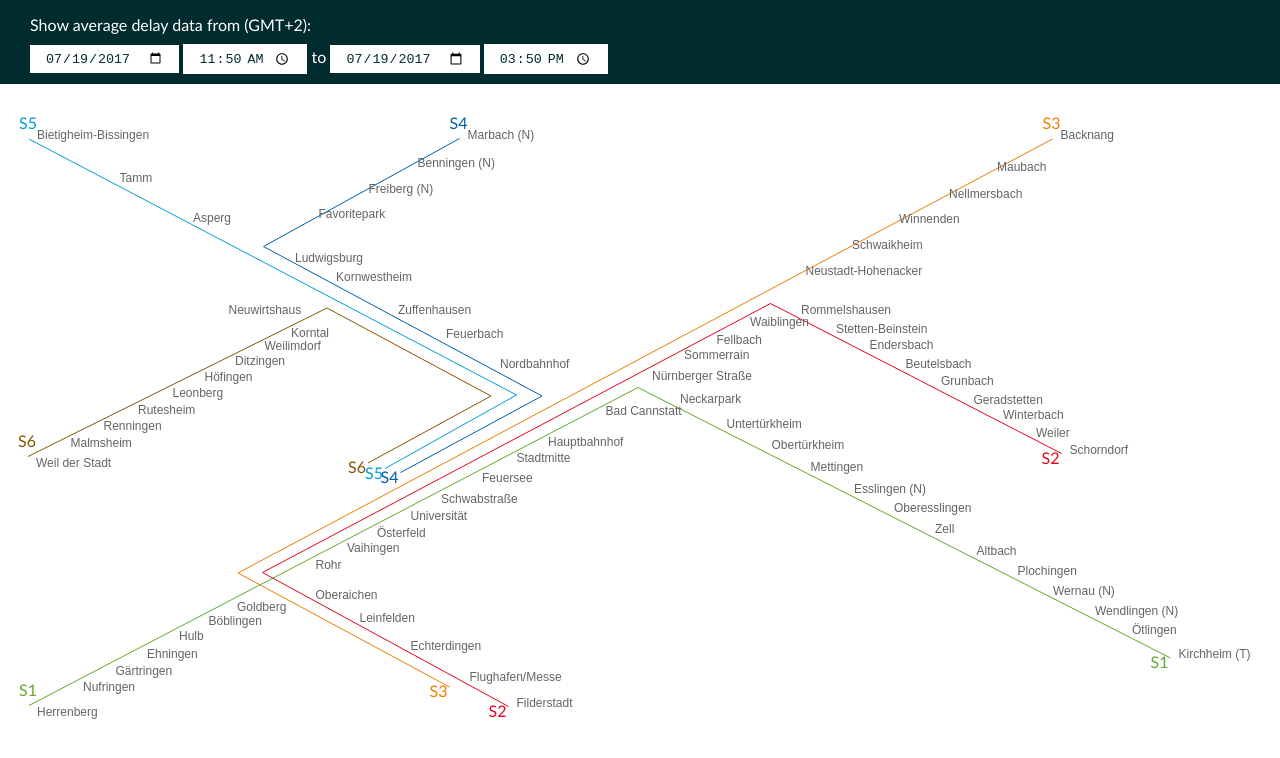
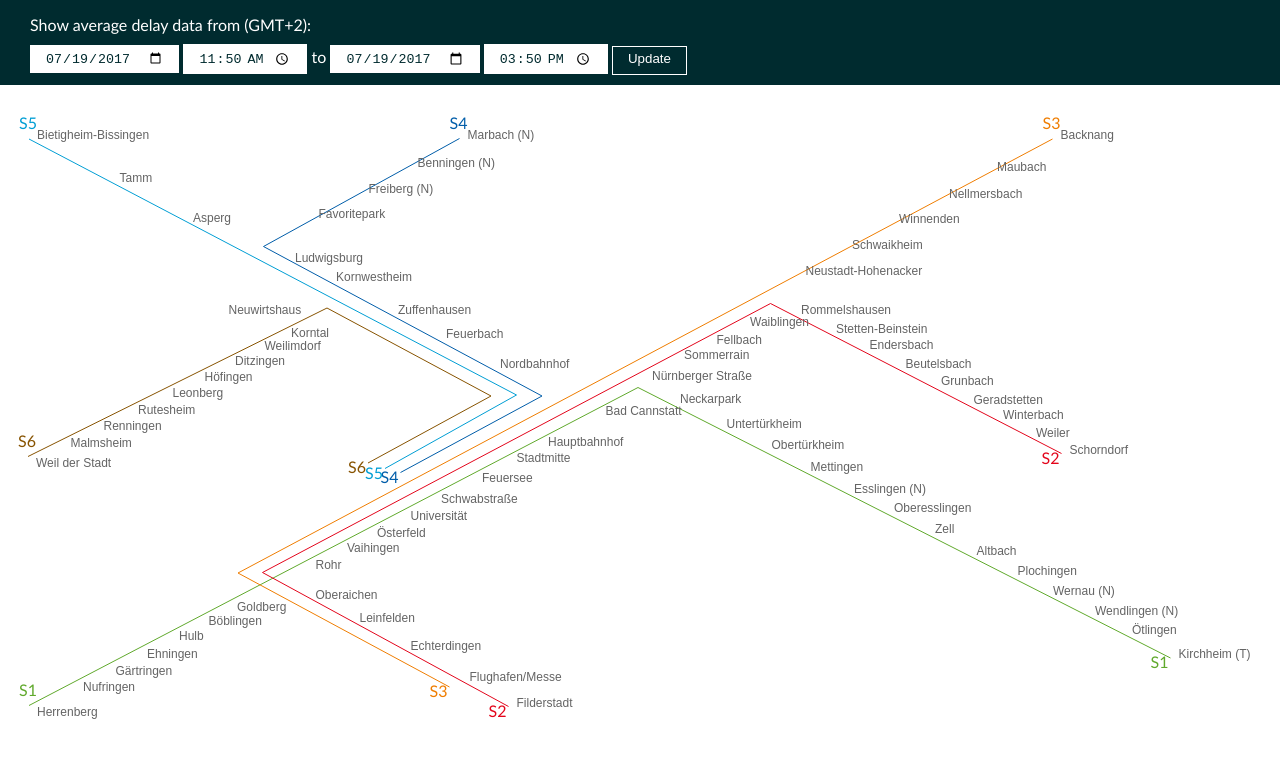
Before and after one commit to elisae/vvs-visuals, a website: page public/index.html in a window 1280 px wide. Drawn offline with Linux system fonts and the light colour scheme; no server answers.

Commit message:
Update button

```diff
--- a/public/css/vvs-visuals.css
+++ b/public/css/vvs-visuals.css
@@ -7,7 +7,7 @@ body {
     background: transparent;
     border: 1px solid white;
     color: white;
-    padding: 7px 15px;
+    padding: 4px 15px 8px 15px;
     cursor: pointer;
 }
 
--- a/public/index.html
+++ b/public/index.html
@@ -18,7 +18,7 @@
             to
             <input id="endDateField" class="dateSelectInput" type="date" name="endDate">
             <input id="endHoursField" class="dateSelectInput" type="time" name="endHours">
-            <!--<input id="dateRangeUpdateButton" type="button" value="Update" onClick="update();">-->
+            <input id="dateRangeUpdateButton" type="button" value="Update" onClick="updateSVG(getTimeframe());">
         </form>
 	</body>
 </html>
```
